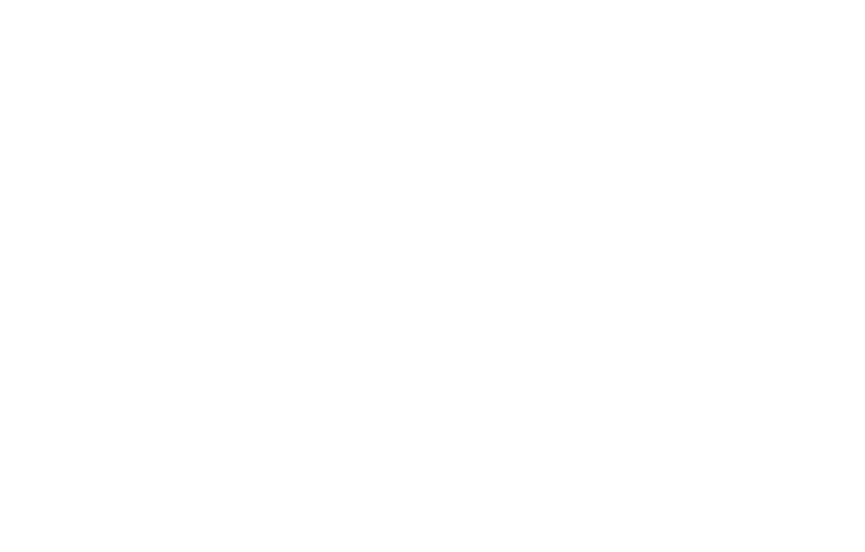
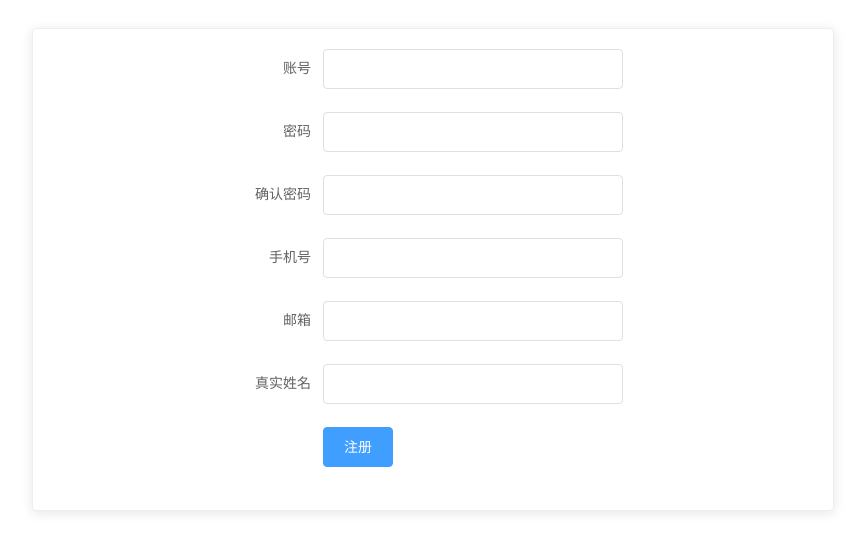
Before and after one commit to Voracity8851357/five-group, a Vue app: page /#/reg in a window 1280 px wide. Shown: the top 552 px of the page, without its empty margins (207-1072 px from the left). Built offline with nearby package versions, Linux system fonts and the light colour scheme.

Commit message:
增加了登陆注册和主页的模块

```diff
--- /dev/null
+++ b/src/components/app/info.vue
@@ -0,0 +1,33 @@
+<template>
+    <el-card class="box-card">
+        <el-header style="margin-bottom:30px" >
+            <el-menu router class="el-menu-demo" mode="horizontal">
+                <!--<el-menu-item index="/shoppingTrolley"><i class="el-icon-goods"></i>购物车</el-menu-item>-->
+                <!--<el-menu-item index="/todoList"><i class="el-icon-document"></i>备忘录</el-menu-item>-->
+                <!--<el-menu-item index="/getEmp"><i class="el-icon-loading"></i>员工列表</el-menu-item>-->
+            </el-menu>
+        </el-header>
+        <router-view></router-view>
+    </el-card>
+</template>
+
+<script>
+    export default {
+        name: "info",
+        methods: {
+            // shoppingTrolley() {
+            //     this.$router.push('shoppingTrolley');
+            // },
+            // todoList() {
+            //     this.$router.push('todoList');
+            // },
+            // getEmp() {
+            //     this.$router.push('getEmp');
+            // }
+        }
+    }
+</script>
+
+<style scoped>
+
+</style>
--- /dev/null
+++ b/src/components/app/login.vue
@@ -0,0 +1,42 @@
+<template>
+    <el-card class="box-card" style="width: 500px">
+        <el-form label-width="80px">
+            <el-form-item label="账号">
+                <el-input :value="this.userName" style="width: 300px"></el-input>
+            </el-form-item>
+            <el-form-item label="密码">
+                <el-input style="width: 300px"></el-input>
+            </el-form-item>
+            <el-form-item>
+                <el-button type="primary" @click="login">登录</el-button>
+                <el-button @click="reg">注册</el-button>
+            </el-form-item>
+        </el-form>
+    </el-card>
+</template>
+
+<script>
+    export default {
+        name: "login",
+        data() {
+            return {
+                userName: ''
+            }
+        },
+        beforeMount() {
+            this.userName = this.$route.params.userName;
+        },
+        methods: {
+            reg() {
+                this.$router.push('reg')
+            },
+            login() {
+                this.$router.push('info')
+            },
+        }
+    }
+</script>
+
+<style scoped>
+
+</style>
--- /dev/null
+++ b/src/components/app/reg.vue
@@ -0,0 +1,51 @@
+<template>
+    <el-container>
+        <el-main style="display: flex;justify-content: center;align-items: center">
+            <el-card class="box-card" style="width: 800px;display: flex;flex-direction: column;align-items: center">
+                <el-form label-width="80px">
+                    <el-form-item label="账号">
+                        <el-input v-model="userName" style="width: 300px"></el-input>
+                    </el-form-item>
+                    <el-form-item label="密码">
+                        <el-input style="width: 300px"></el-input>
+                    </el-form-item>
+                    <el-form-item label="确认密码">
+                        <el-input style="width: 300px"></el-input>
+                    </el-form-item>
+                    <el-form-item label="手机号">
+                        <el-input style="width: 300px"></el-input>
+                    </el-form-item>
+                    <el-form-item label="邮箱">
+                        <el-input style="width: 300px"></el-input>
+                    </el-form-item>
+                    <el-form-item label="真实姓名">
+                        <el-input style="width: 300px"></el-input>
+                    </el-form-item>
+                    <el-form-item>
+                        <el-button type="primary" @click="transitional">注册</el-button>
+                    </el-form-item>
+                </el-form>
+            </el-card>
+        </el-main>
+    </el-container>
+</template>
+
+<script>
+    export default {
+        name: "reg",
+        data() {
+            return {
+                userName: ''
+            }
+        },
+        methods: {
+            transitional() {
+                this.$router.push(`/login/${this.userName}`)
+            }
+        }
+    }
+</script>
+
+<style scoped>
+
+</style>
--- a/src/router.js
+++ b/src/router.js
@@ -2,12 +2,30 @@
 import Router from 'vue-router'
 
 import store from './store.js';
+import login from './components/app/login.vue';
+import reg from './components/app/reg.vue';
+import info from './components/app/info.vue';
 
 
 Vue.use(Router);
 
 export default new Router({
     routes: [
+        {
+            path: '/',
+            name: 'login',
+            component: login
+        },
+        {
+            path: '/reg',
+            name: 'reg',
+            component: reg
+        },
+        {
+            path: '/info',
+            name: 'info',
+            component: info
+        }
         // {
         //     path: '/about',
         //     name: 'about',
```
